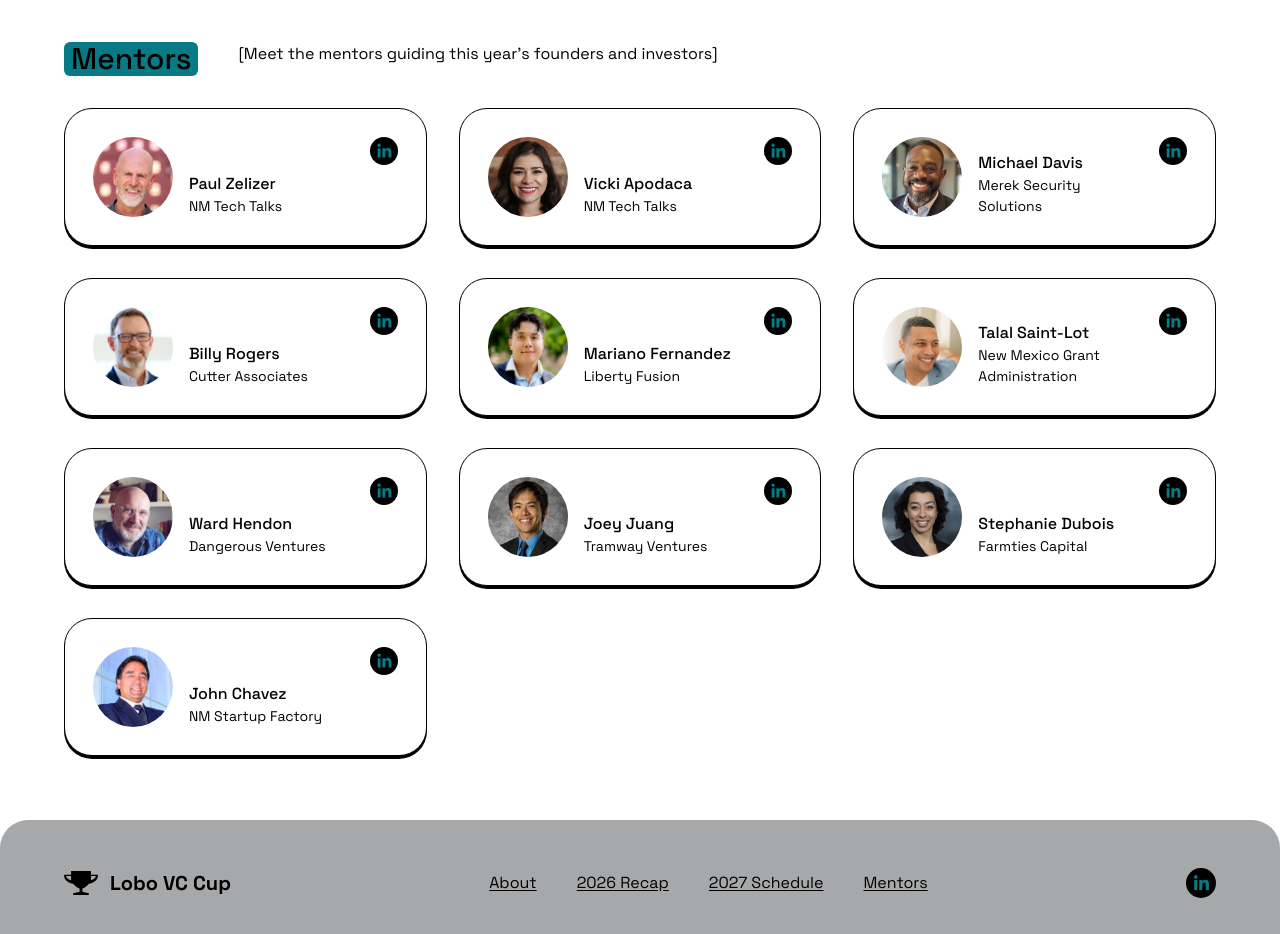
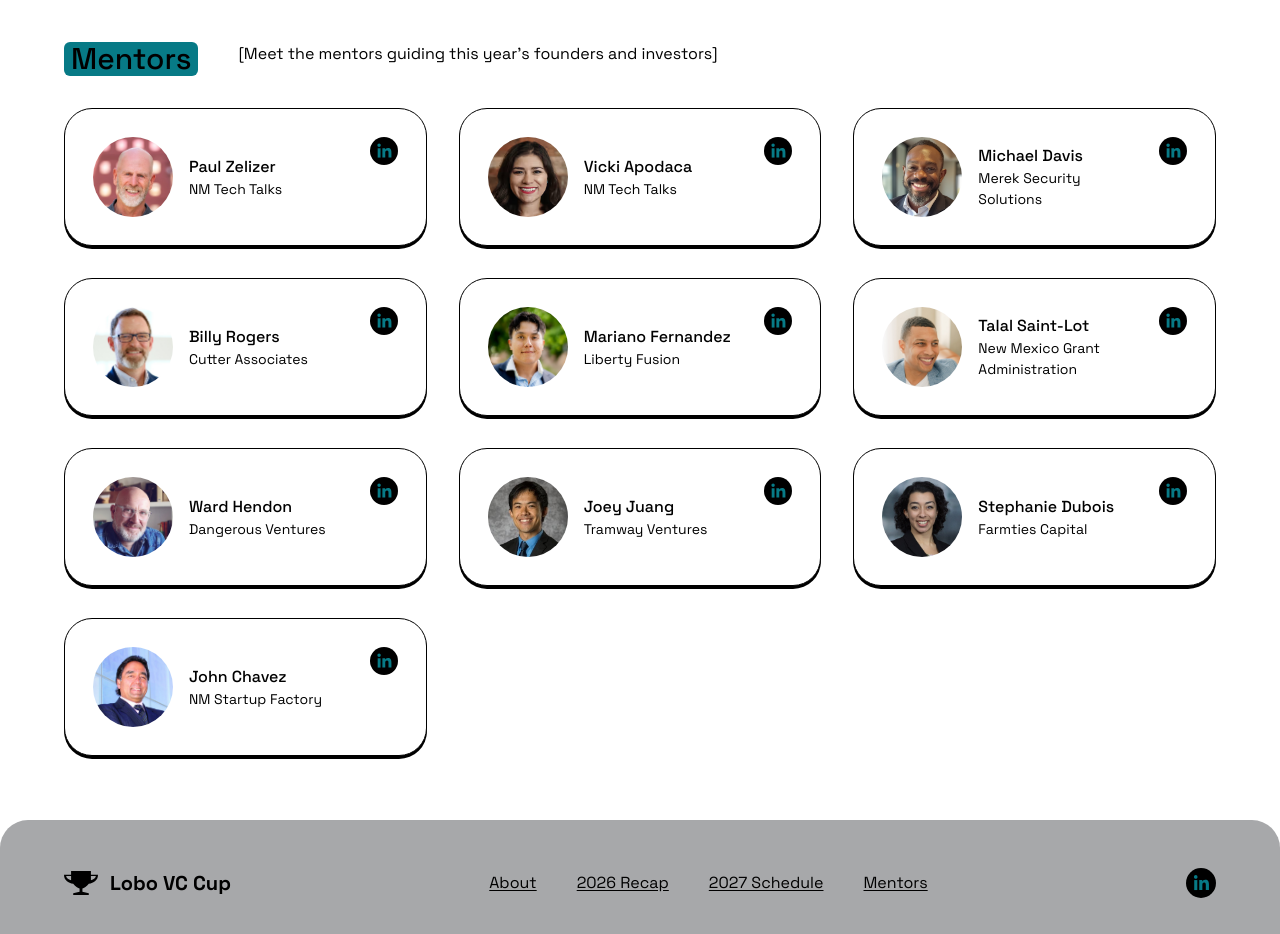
Before and after one commit to rickwgarcia/lobovccup, a React (Vite) app: page / in a window 1280 px wide. Shown: the part 5080-6014 px from the top of the page. Built offline with nearby package versions, Linux system fonts and the light colour scheme.

Commit message:
centering for mentor text

```diff
--- a/src/components/mentors/MentorCard.tsx
+++ b/src/components/mentors/MentorCard.tsx
@@ -12,7 +12,7 @@
   return (
     <div className="flex w-full flex-col gap-5 rounded-card border border-ink bg-white p-6 shadow-hard sm:p-7">
       <div className="flex w-full items-start justify-between gap-4">
-        <div className="flex items-end gap-4">
+        <div className="flex items-center gap-4">
           {photoFailed ? (
             <div
               role="img"
```
